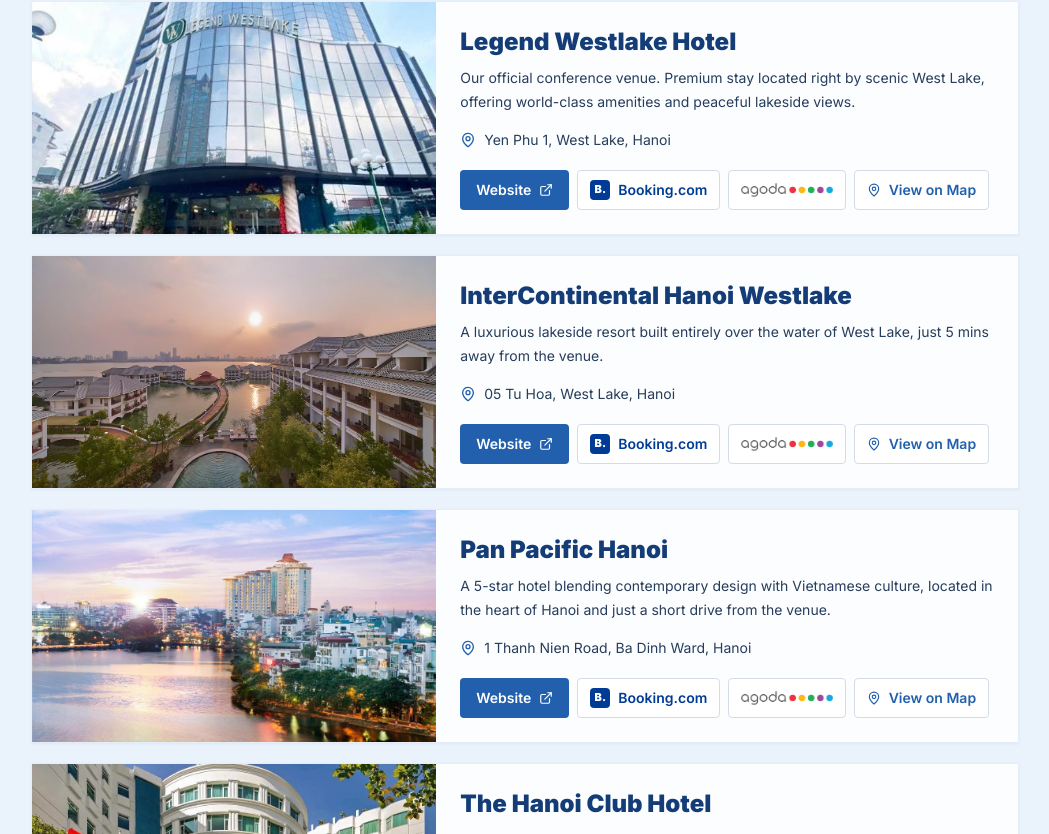
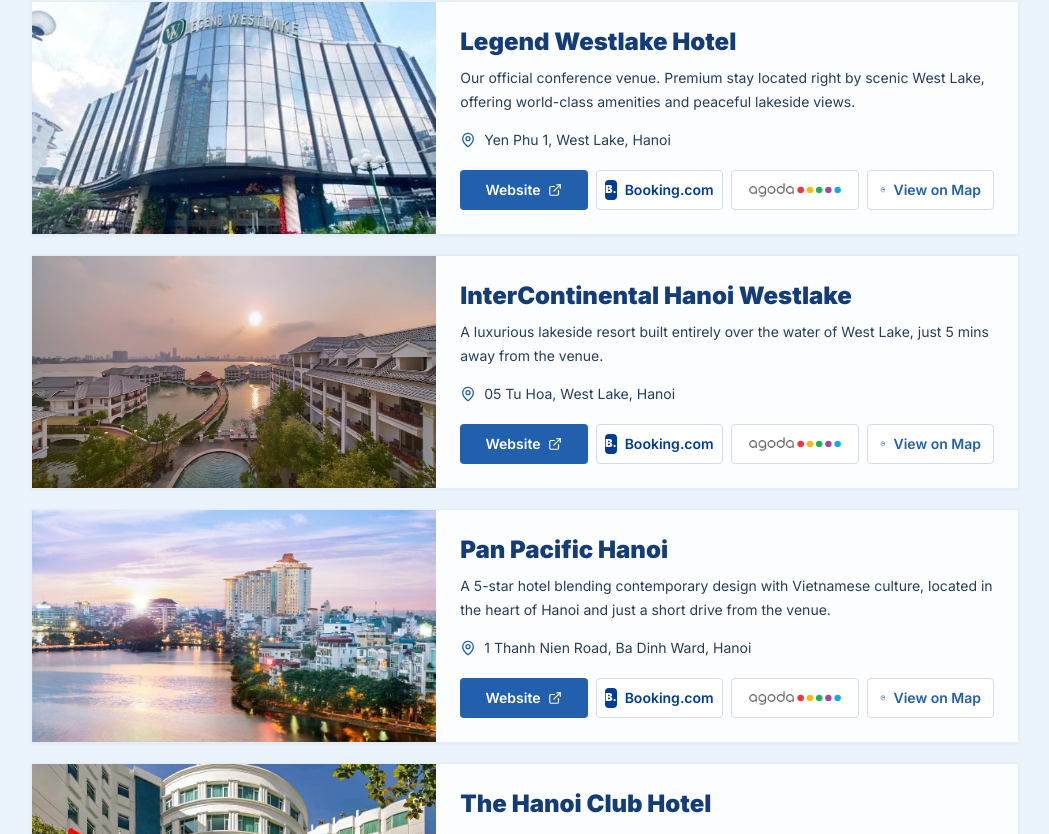
Before and after one commit to monkira99/acm2026, a Next.js app: page /venue in a window 1280 px wide. Shown: the part 1346-2180 px from the top of the page, without its empty margins (43-1092 px from the left). Built offline with nearby package versions, Linux system fonts and the light colour scheme.

Commit message:
fix(venue): balance accommodation action buttons

```diff
--- a/src/components/venue/accommodation-section.tsx
+++ b/src/components/venue/accommodation-section.tsx
@@ -85,7 +85,7 @@
 }
 
 const secondaryActionClassName =
-  "inline-flex min-h-10 items-center justify-center gap-2 rounded border border-[#D5DCE7] bg-white px-3 py-2 text-sm font-semibold text-[#263D5C] transition-colors hover:border-[#2260AD]/30 hover:bg-[#F7FBFF] focus-visible:outline-2 focus-visible:outline-offset-2 focus-visible:outline-[#2260AD]";
+  "inline-flex min-h-10 w-full items-center justify-center gap-2 whitespace-nowrap rounded border border-[#D5DCE7] bg-white px-3 py-2 text-sm font-semibold text-[#263D5C] transition-colors hover:border-[#2260AD]/30 hover:bg-[#F7FBFF] focus-visible:outline-2 focus-visible:outline-offset-2 focus-visible:outline-[#2260AD]";
 
 export function AccommodationSection() {
   return (
@@ -129,12 +129,12 @@
                   <span>{hotel.location}</span>
                 </div>
 
-                <div className="mt-5 flex flex-wrap items-center gap-2">
+                <div className="mt-5 grid grid-cols-1 gap-2 min-[360px]:grid-cols-2 xl:grid-cols-4">
                   <a
                     href={hotel.websiteUrl}
                     target="_blank"
                     rel="noopener noreferrer"
-                    className="inline-flex min-h-10 items-center gap-2 rounded bg-[#2260AD] px-4 py-2 text-sm font-semibold text-white transition-colors hover:bg-[#143D78] focus-visible:outline-2 focus-visible:outline-offset-2 focus-visible:outline-[#2260AD]"
+                    className="inline-flex min-h-10 w-full items-center justify-center gap-2 whitespace-nowrap rounded bg-[#2260AD] px-4 py-2 text-sm font-semibold text-white transition-colors hover:bg-[#143D78] focus-visible:outline-2 focus-visible:outline-offset-2 focus-visible:outline-[#2260AD]"
                   >
                     Website
                     <ExternalLink size={14} aria-hidden="true" />
```
Also changed, not shown: 1 other file (tests, documents, lock files or other folders).
